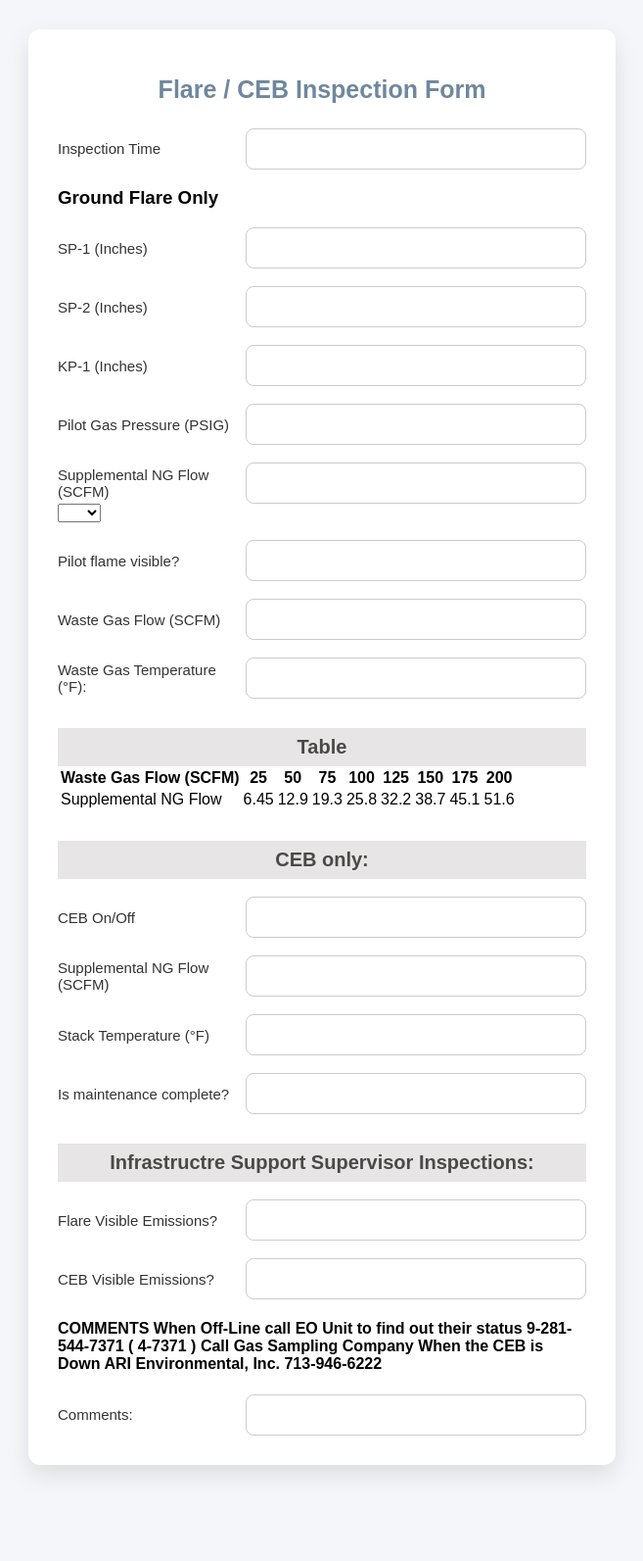
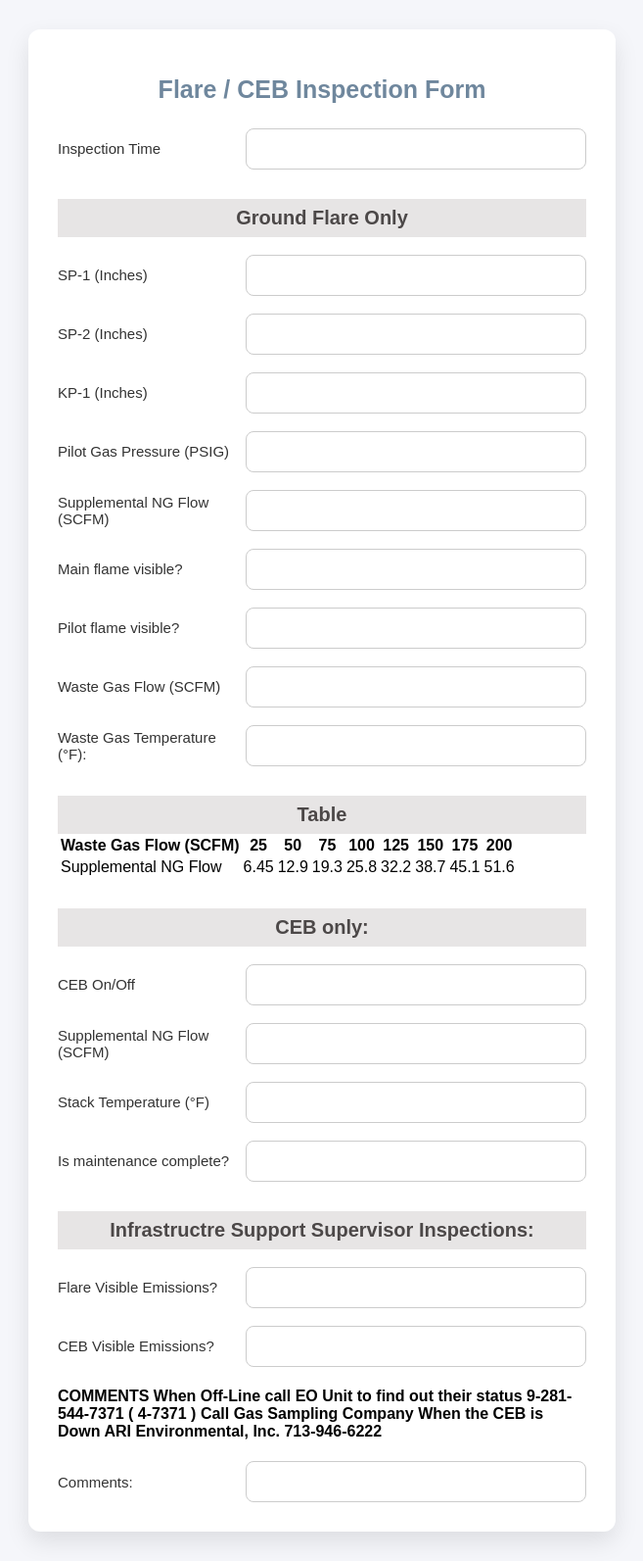
Before and after one commit to MichalLoewenstein/STCH-Environmental-Inspections, a Flask app: page /flare in a window 1280 px wide. Shown: the whole page at 98% size, without its empty margins (311-968 px from the left). Before the commit the page ends 1505 px from the top, so only its background shows below. Run offline with Flask 3, Linux system fonts and the light colour scheme.

Commit message:
sub-header

```diff
--- a/templates/CEB_Flare.html
+++ b/templates/CEB_Flare.html
@@ -35,7 +35,7 @@
     <!-- ===================================================== -->
 
      <!--<h3>Pressure / Measurement Readings</h3>-->
-    <h3>Ground Flare Only</h3>
+    <div class="sub-header">Ground Flare Only</div>
 
     <div class="input-row">
         <label>SP-1 (Inches)</label>
@@ -67,7 +67,8 @@
     <!-- ✅ FLAME VISIBILITY -->
     <!-- ===================================================== -->
 
-    <div class="input-group">
+    <div class="input-row">
+        <label>Main flame visible?</label>
         <select name="main_flame_visible">
             <option disabled selected hidden></option>
             <option>Yes</option>
```
